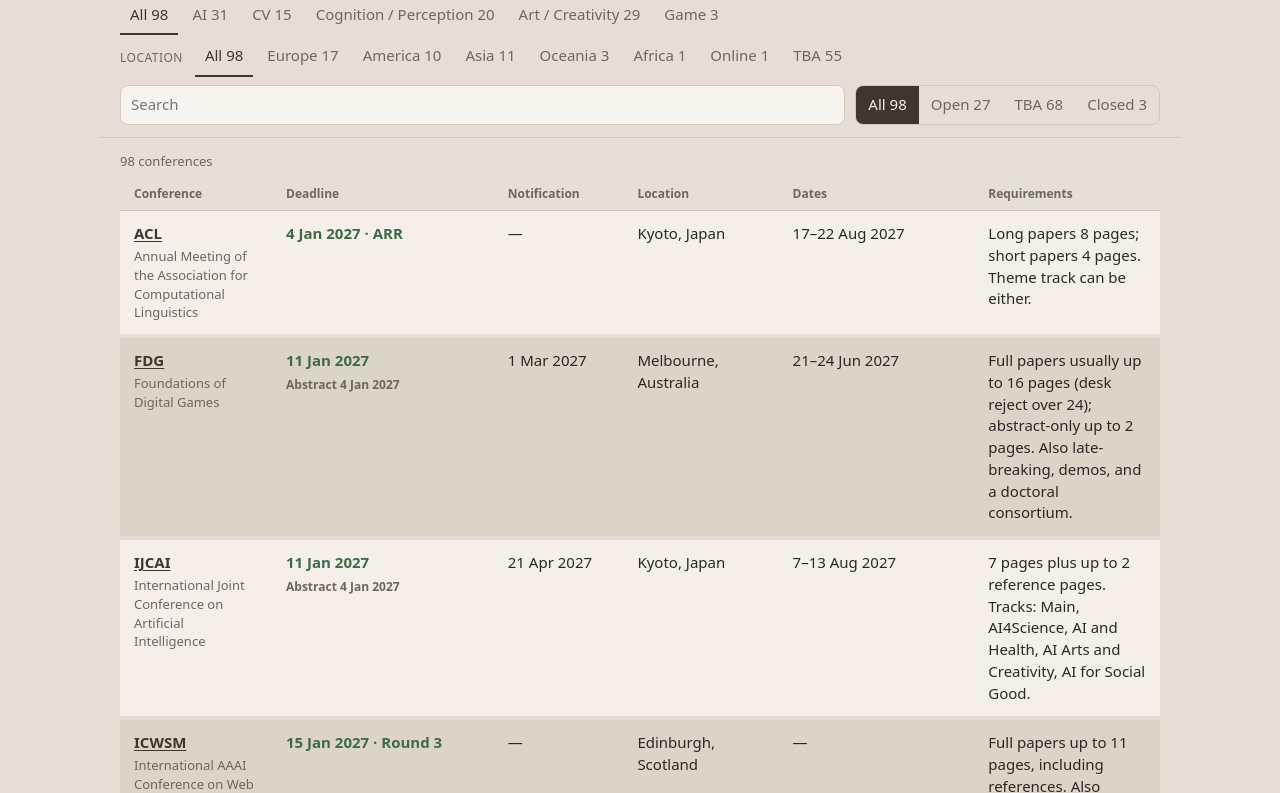
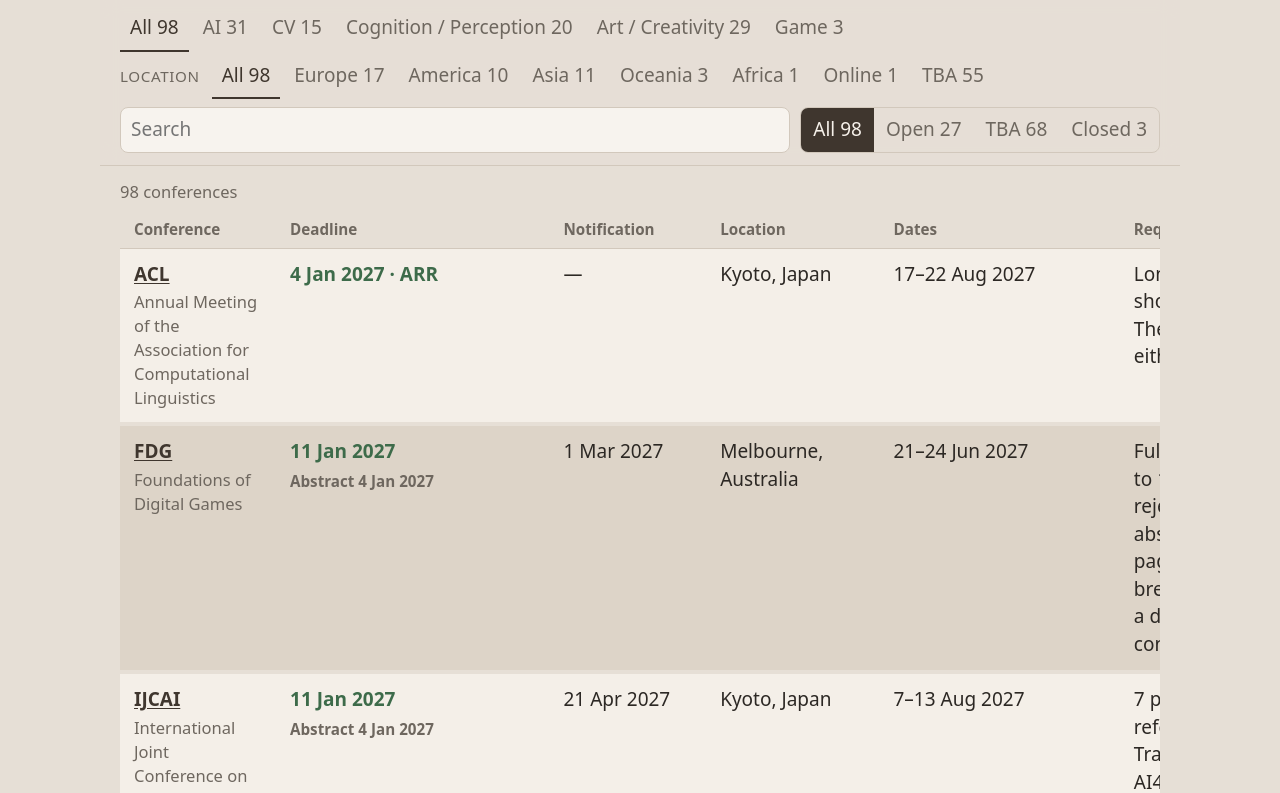
Before and after one commit to CocoChen119/conference_ddl, a plain HTML site: page index.html in a window 1280 px wide. Shown: the part 97-890 px from the top of the page. Drawn offline with Linux system fonts and the light colour scheme.

Commit message:
Scale type with the screen so it stays comfortable from a phone to a large display.
Co-authored-by: Cursor <cursoragent@cursor.com>

```diff
--- a/styles.css
+++ b/styles.css
@@ -13,11 +13,15 @@
 
 * { box-sizing: border-box; }
 
+html {
+  font-size: clamp(0.9375rem, 0.78rem + 0.55vw, 1.1875rem);
+}
+
 body {
   margin: 0;
   color: var(--ink);
   background: var(--page);
-  font: 15px/1.45 ui-sans-serif, system-ui, -apple-system, "Segoe UI", sans-serif;
+  font: 1rem/1.45 ui-sans-serif, system-ui, -apple-system, "Segoe UI", sans-serif;
 }
 
 header, .bar, main, footer {
@@ -28,7 +32,7 @@ header, .bar, main, footer {
 }
 
 header { padding-top: 32px; padding-bottom: 8px; }
-h1 { margin: 0; font-size: 28px; font-weight: 650; letter-spacing: -0.03em; }
+h1 { margin: 0; font-size: 1.85rem; font-weight: 650; letter-spacing: -0.03em; }
 header p { margin: 8px 0 0; color: var(--muted); max-width: 640px; }
 
 .bar {
@@ -47,7 +51,7 @@ nav.where { margin-top: 2px; }
 .where-label {
   padding: 8px 8px 8px 0;
   color: var(--muted);
-  font-size: 12px;
+  font-size: 0.8rem;
   letter-spacing: 0.04em;
   text-transform: uppercase;
 }
@@ -76,13 +80,13 @@ input[type="search"]:focus { outline: 2px solid #c9bfb2; }
 .seg button { padding: 8px 12px; }
 .seg button.on { background: var(--accent); color: #f6f1ea; }
 
-.count { display: flex; align-items: center; gap: 12px; color: var(--muted); font-size: 13px; margin: 14px 0; }
+.count { display: flex; align-items: center; gap: 12px; color: var(--muted); font-size: 0.87rem; margin: 14px 0; }
 #reset {
   border: 0;
   background: transparent;
   color: var(--accent);
   font: inherit;
-  font-size: 13px;
+  font-size: 0.87rem;
   cursor: pointer;
   text-decoration: underline;
   text-underline-offset: 2px;
@@ -90,10 +94,10 @@ input[type="search"]:focus { outline: 2px solid #c9bfb2; }
 }
 button:focus-visible, input:focus-visible { outline: 2px solid #c9bfb2; outline-offset: 2px; }
 .table-wrap { overflow-x: auto; }
-table { width: 100%; border-collapse: collapse; min-width: 760px; }
+table { width: 100%; border-collapse: collapse; min-width: 50rem; }
 th {
   text-align: left;
-  font-size: 12px;
+  font-size: 0.8rem;
   font-weight: 550;
   color: var(--muted);
   padding: 0 14px 8px;
@@ -119,16 +123,16 @@ td {
 td:nth-child(2),
 td:nth-child(3),
 td:nth-child(5) { white-space: nowrap; }
-td.req { min-width: 180px; max-width: 280px; }
+td.req { min-width: 12rem; max-width: 18.5rem; }
 .abbr { font-weight: 650; }
 a.abbr { color: var(--accent); text-underline-offset: 2px; }
-.name { display: block; color: var(--muted); font-size: 13px; margin-top: 2px; }
-.note { display: block; color: var(--muted); font-size: 12px; margin-top: 4px; }
+.name { display: block; color: var(--muted); font-size: 0.87rem; margin-top: 2px; }
+.note { display: block; color: var(--muted); font-size: 0.8rem; margin-top: 4px; }
 .open { color: var(--open); font-weight: 600; }
 .muted { color: var(--muted); }
 a, a:visited { color: var(--accent); }
 .empty { color: var(--muted); }
-footer { padding-top: 18px; padding-bottom: 40px; color: var(--muted); font-size: 13px; }
+footer { padding-top: 18px; padding-bottom: 40px; color: var(--muted); font-size: 0.87rem; }
 footer p { margin: 0 0 6px; }
 
 @media (max-width: 720px) {
```
